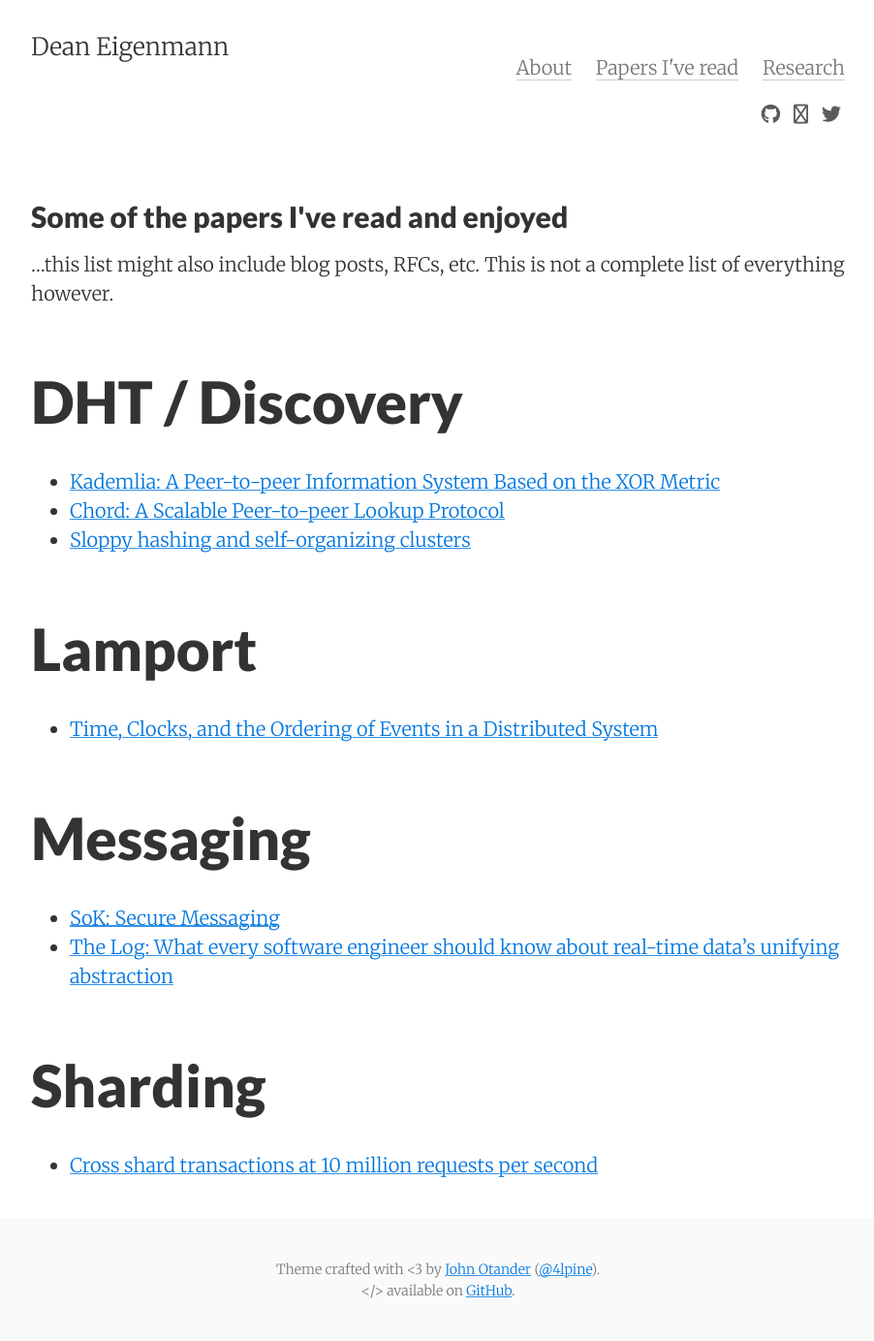
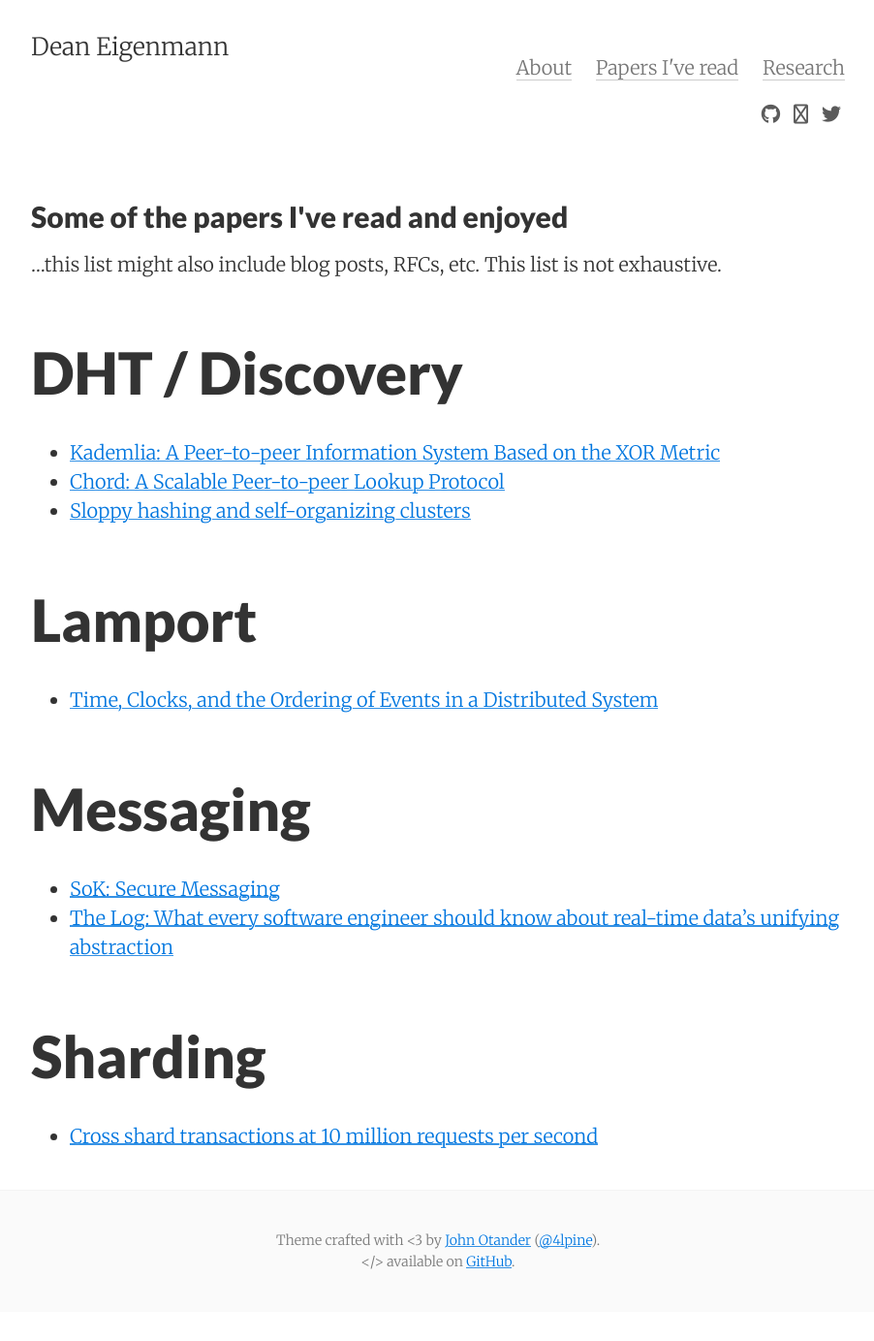
Before and after one commit to decanus/dean.eigenmann.me, a Jekyll site: the page built from papers_i_read.md, in a window 1280 px wide. Shown: the whole page at 97% size, without its empty margins (188-1090 px from the left). Built offline with Jekyll 4.4.1, drawn with Linux system fonts in a browser that asks for light colours; nearby versions of some CDN libraries; after the commit the page ends 1353 px from its top, so only the background shows below that.

Commit message:
Update papers_i_read.md

```diff
--- a/papers_i_read.md
+++ b/papers_i_read.md
@@ -6,7 +6,7 @@ permalink: /papers-i-read/
 tags: papers-i-read
 ---
 
-...this list might also include blog posts, RFCs, etc. This is not a complete list of everything however.
+...this list might also include blog posts, RFCs, etc. This list is not exhaustive.
 
 # DHT / Discovery
  - [Kademlia: A Peer-to-peer Information System Based on the XOR Metric](https://pdos.csail.mit.edu/~petar/papers/maymounkov-kademlia-lncs.pdf)
```
